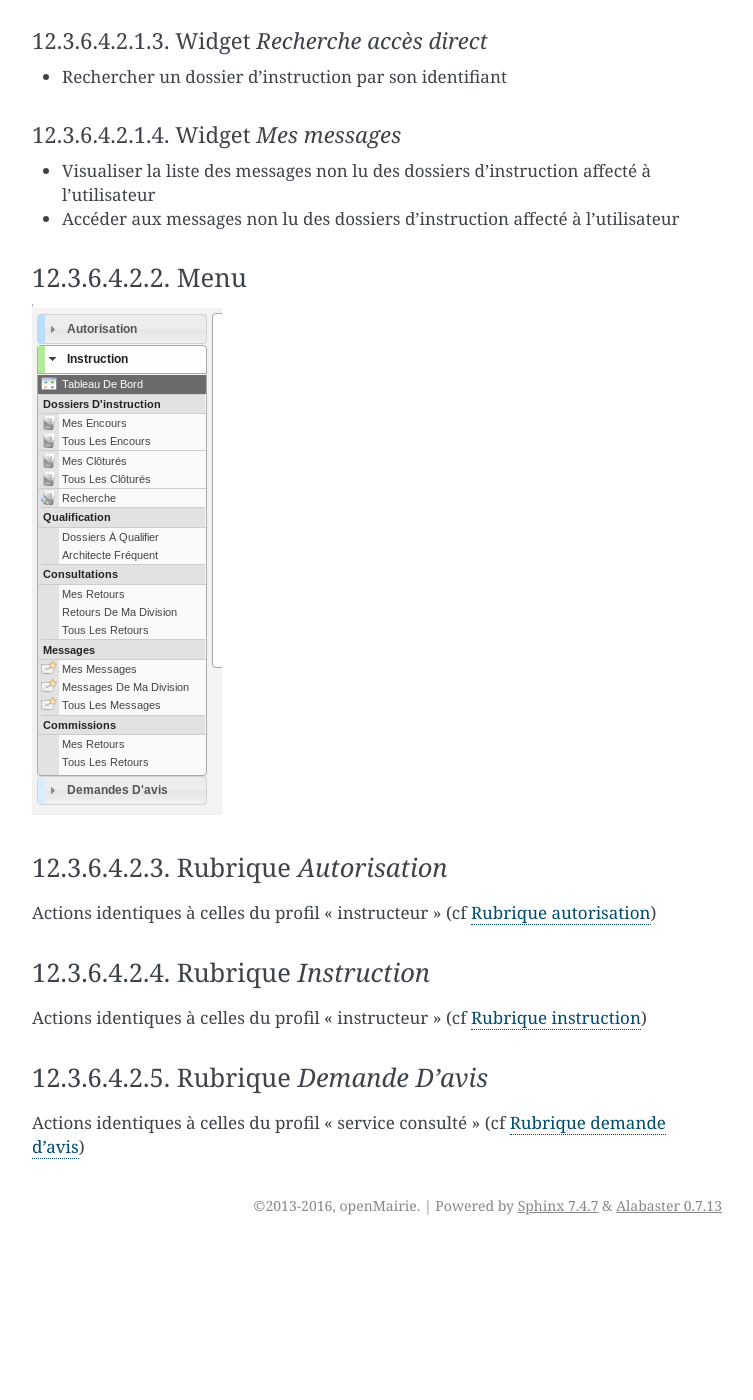
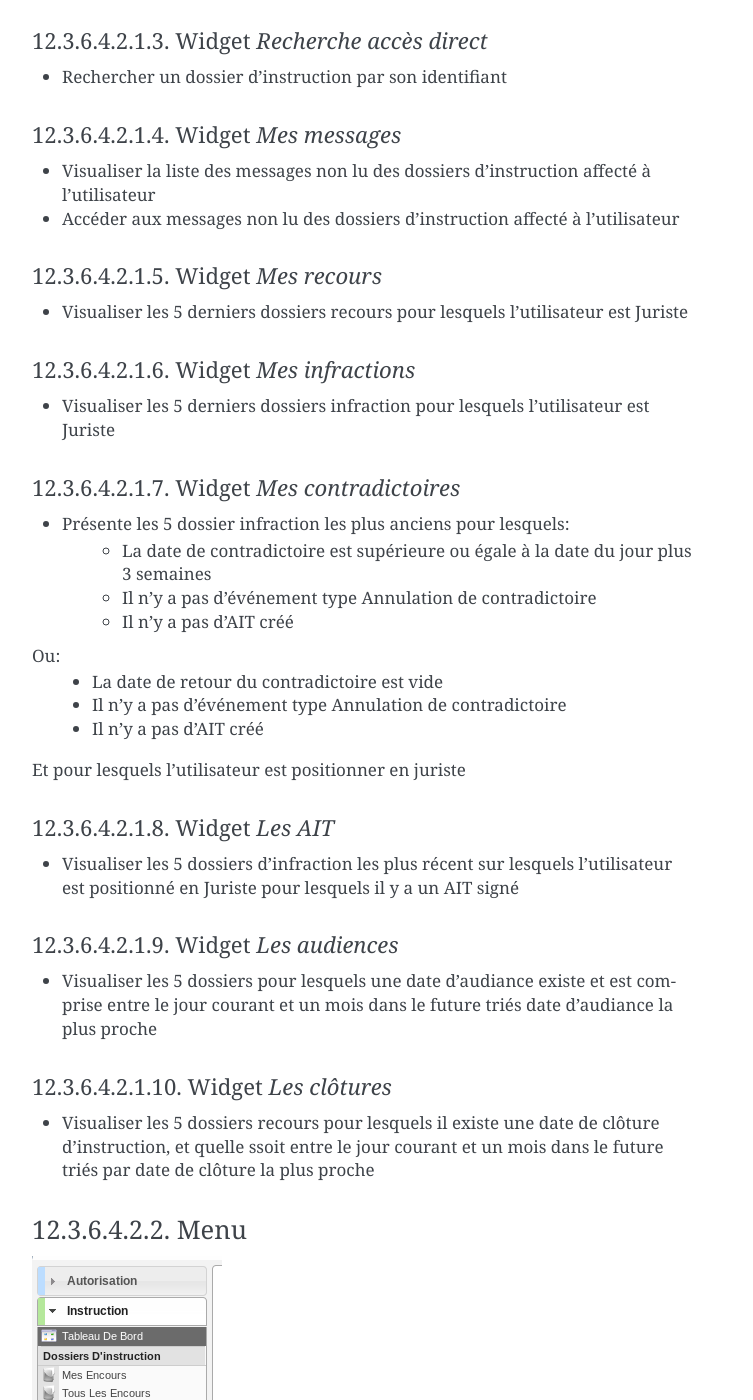
Before and after one commit to mpavaux/openads-documentation, a Sphinx documentation site: the page built from source/manuel_utilisateur/ergonomie/profils/juriste.rst, in a window 1280 px wide and 1400 px high, scrolled down 1077 px. Shown: the whole window, without its empty margins (388-1141 px from the left). Built offline with Sphinx 7.4.7, drawn with Linux system fonts in a browser that asks for light colours; before the commit the page ends 2322 px from its top, so only the background shows below that; some of the changed text lies outside the part shown.

Commit message:
Ajout de la description des widgets contentieux

```diff
--- a/source/manuel_utilisateur/ergonomie/profils/juriste.rst
+++ b/source/manuel_utilisateur/ergonomie/profils/juriste.rst
@@ -49,6 +49,46 @@
 - Visualiser la liste des messages non lu des dossiers d'instruction affecté à l'utilisateur
 - Accéder aux messages non lu des dossiers d'instruction affecté à l'utilisateur
 
+Widget *Mes recours*
+####################
+
+- Visualiser les 5 derniers dossiers recours pour lesquels l'utilisateur est Juriste
+
+Widget *Mes infractions*
+########################
+
+- Visualiser les 5 derniers dossiers infraction pour lesquels l'utilisateur est Juriste
+
+Widget *Mes contradictoires*
+############################
+
+- Présente les 5 dossier infraction les plus anciens pour lesquels:
+	- La date de contradictoire est supérieure ou égale à la date du jour plus 3 semaines
+	- Il n'y a pas d'événement type Annulation de contradictoire
+	- Il n'y a pas d'AIT créé
+
+Ou:
+	- La date de retour du contradictoire est vide
+	- Il n'y a pas d'événement type Annulation de contradictoire
+	- Il n'y a pas d'AIT créé
+
+Et pour lesquels l'utilisateur est positionner en juriste
+
+Widget *Les AIT*
+################
+
+- Visualiser les 5 dossiers d'infraction les plus récent sur lesquels l'utilisateur est positionné en Juriste pour lesquels il y a un AIT signé
+
+Widget *Les audiences*
+######################
+
+- Visualiser les 5 dossiers pour lesquels une date d'audiance existe et est comprise entre le jour courant et un mois dans le future triés date d'audiance la plus proche
+
+Widget *Les clôtures*
+#####################
+
+- Visualiser les 5 dossiers recours pour lesquels il existe une date de clôture d'instruction, et quelle ssoit entre le jour courant et un mois dans le future triés par date de clôture la plus proche
+
 Menu
 ----
 
```
Also changed, not shown: source/manuel_utilisateur/ergonomie/profils/assistante.rst (+28 -0 lines), source/manuel_utilisateur/ergonomie/profils/responsable_division_infraction.rst (+20 -0 lines), source/manuel_utilisateur/ergonomie/profils/technicien.rst (+15 -0 lines).
